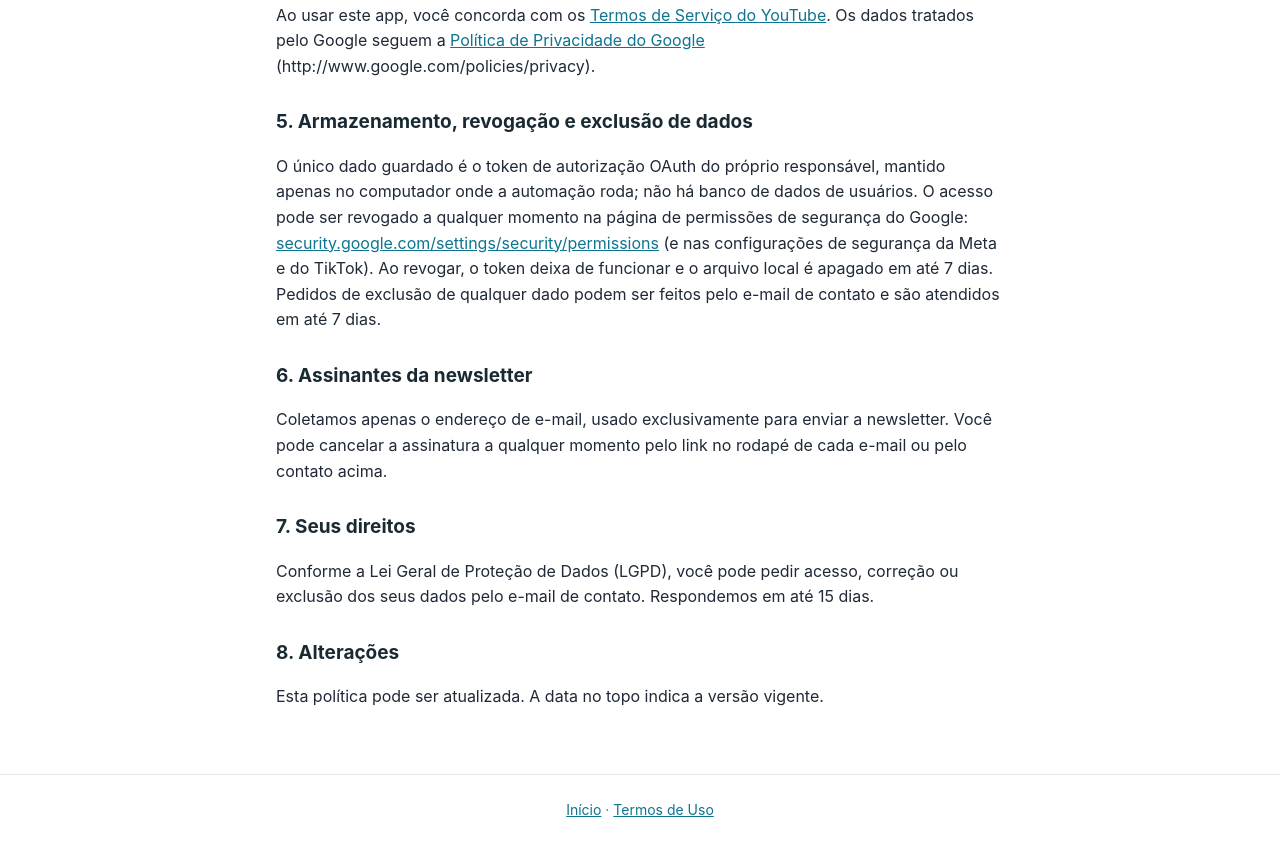
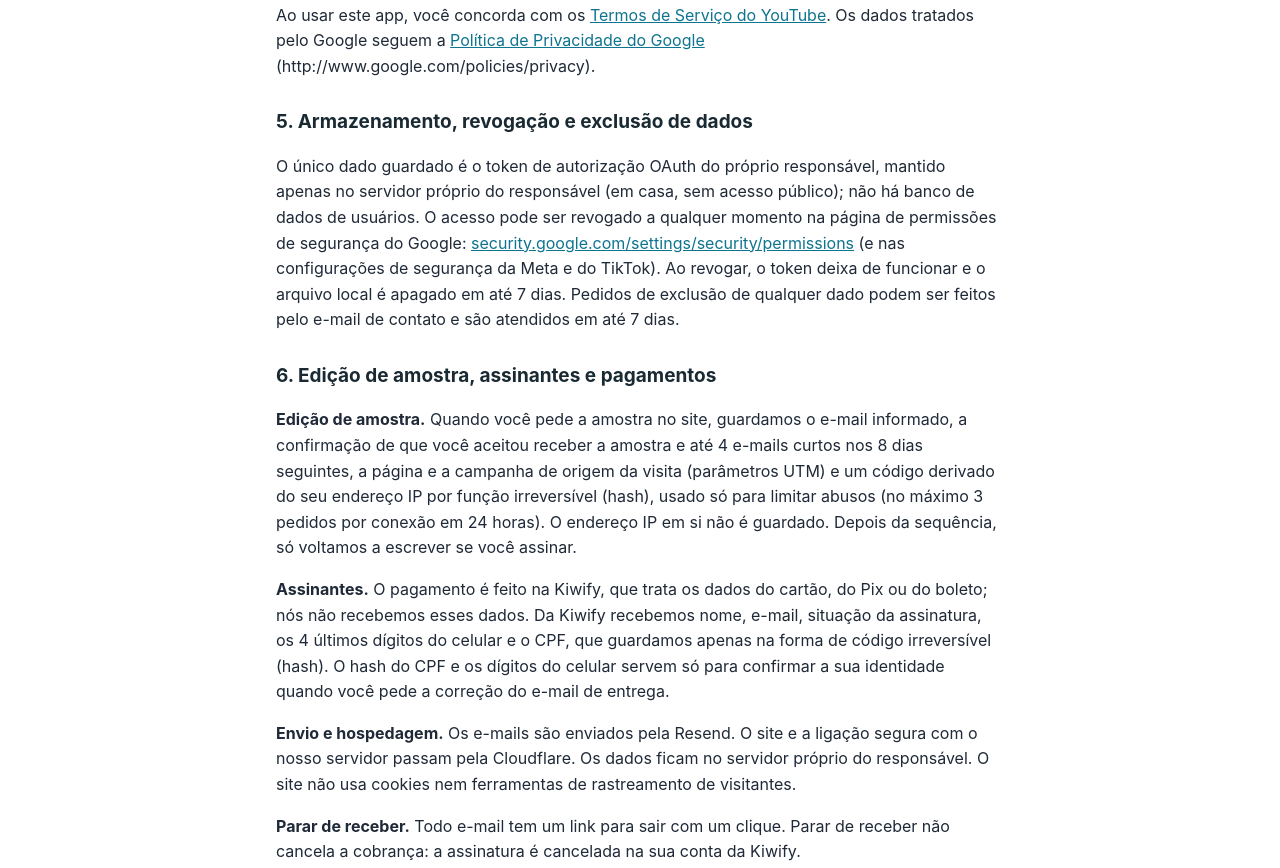
Before and after one commit to regimebrief/regimebrief.github.io, a plain HTML site: page privacidade.html in a window 1280 px wide. Shown: the part 1305-2173 px from the top of the page. Before the commit the page ends 2150 px from the top, so only its background shows below. Drawn offline with Linux system fonts and the light colour scheme.

Commit message:
Política de privacidade: amostra, assinantes (Kiwify), hash de CPF/IP, Resend e Cloudflare; servidor próprio
Co-Authored-By: Claude Opus 5.5 <noreply@anthropic.com>

```diff
--- a/privacidade.html
+++ b/privacidade.html
@@ -11,7 +11,7 @@
 <header class="top"><a href="index.html"><img src="logo.png" alt="Regime Brief" class="logo"></a></header>
 <main class="doc">
 <h1>Política de Privacidade</h1>
-<p class="data">Última atualização: 13 de novembro de 2026</p>
+<p class="data">Última atualização: 14 de novembro de 2026</p>
 
 <h2>1. Quem somos</h2>
 <p>O Regime Brief é um projeto independente, operado por pessoa física, que produz uma newsletter diária sobre o mercado de criptomoedas e vídeos curtos de resumo. Contato: <a href="mailto:caetanopires1@gmail.com">caetanopires1@gmail.com</a>.</p>
@@ -39,10 +39,13 @@
 <p>Ao usar este app, você concorda com os <a href="https://www.youtube.com/t/terms">Termos de Serviço do YouTube</a>. Os dados tratados pelo Google seguem a <a href="https://policies.google.com/privacy">Política de Privacidade do Google</a> (http://www.google.com/policies/privacy).</p>
 
 <h2>5. Armazenamento, revogação e exclusão de dados</h2>
-<p>O único dado guardado é o token de autorização OAuth do próprio responsável, mantido apenas no computador onde a automação roda; não há banco de dados de usuários. O acesso pode ser revogado a qualquer momento na página de permissões de segurança do Google: <a href="https://security.google.com/settings/security/permissions">security.google.com/settings/security/permissions</a> (e nas configurações de segurança da Meta e do TikTok). Ao revogar, o token deixa de funcionar e o arquivo local é apagado em até 7 dias. Pedidos de exclusão de qualquer dado podem ser feitos pelo e-mail de contato e são atendidos em até 7 dias.</p>
+<p>O único dado guardado é o token de autorização OAuth do próprio responsável, mantido apenas no servidor próprio do responsável (em casa, sem acesso público); não há banco de dados de usuários. O acesso pode ser revogado a qualquer momento na página de permissões de segurança do Google: <a href="https://security.google.com/settings/security/permissions">security.google.com/settings/security/permissions</a> (e nas configurações de segurança da Meta e do TikTok). Ao revogar, o token deixa de funcionar e o arquivo local é apagado em até 7 dias. Pedidos de exclusão de qualquer dado podem ser feitos pelo e-mail de contato e são atendidos em até 7 dias.</p>
 
-<h2>6. Assinantes da newsletter</h2>
-<p>Coletamos apenas o endereço de e-mail, usado exclusivamente para enviar a newsletter. Você pode cancelar a assinatura a qualquer momento pelo link no rodapé de cada e-mail ou pelo contato acima.</p>
+<h2>6. Edição de amostra, assinantes e pagamentos</h2>
+<p><strong>Edição de amostra.</strong> Quando você pede a amostra no site, guardamos o e-mail informado, a confirmação de que você aceitou receber a amostra e até 4 e-mails curtos nos 8 dias seguintes, a página e a campanha de origem da visita (parâmetros UTM) e um código derivado do seu endereço IP por função irreversível (hash), usado só para limitar abusos (no máximo 3 pedidos por conexão em 24 horas). O endereço IP em si não é guardado. Depois da sequência, só voltamos a escrever se você assinar.</p>
+<p><strong>Assinantes.</strong> O pagamento é feito na Kiwify, que trata os dados do cartão, do Pix ou do boleto; nós não recebemos esses dados. Da Kiwify recebemos nome, e-mail, situação da assinatura, os 4 últimos dígitos do celular e o CPF, que guardamos apenas na forma de código irreversível (hash). O hash do CPF e os dígitos do celular servem só para confirmar a sua identidade quando você pede a correção do e-mail de entrega.</p>
+<p><strong>Envio e hospedagem.</strong> Os e-mails são enviados pela Resend. O site e a ligação segura com o nosso servidor passam pela Cloudflare. Os dados ficam no servidor próprio do responsável. O site não usa cookies nem ferramentas de rastreamento de visitantes.</p>
+<p><strong>Parar de receber.</strong> Todo e-mail tem um link para sair com um clique. Parar de receber não cancela a cobrança: a assinatura é cancelada na sua conta da Kiwify.</p>
 
 <h2>7. Seus direitos</h2>
 <p>Conforme a Lei Geral de Proteção de Dados (LGPD), você pode pedir acesso, correção ou exclusão dos seus dados pelo e-mail de contato. Respondemos em até 15 dias.</p>
```
